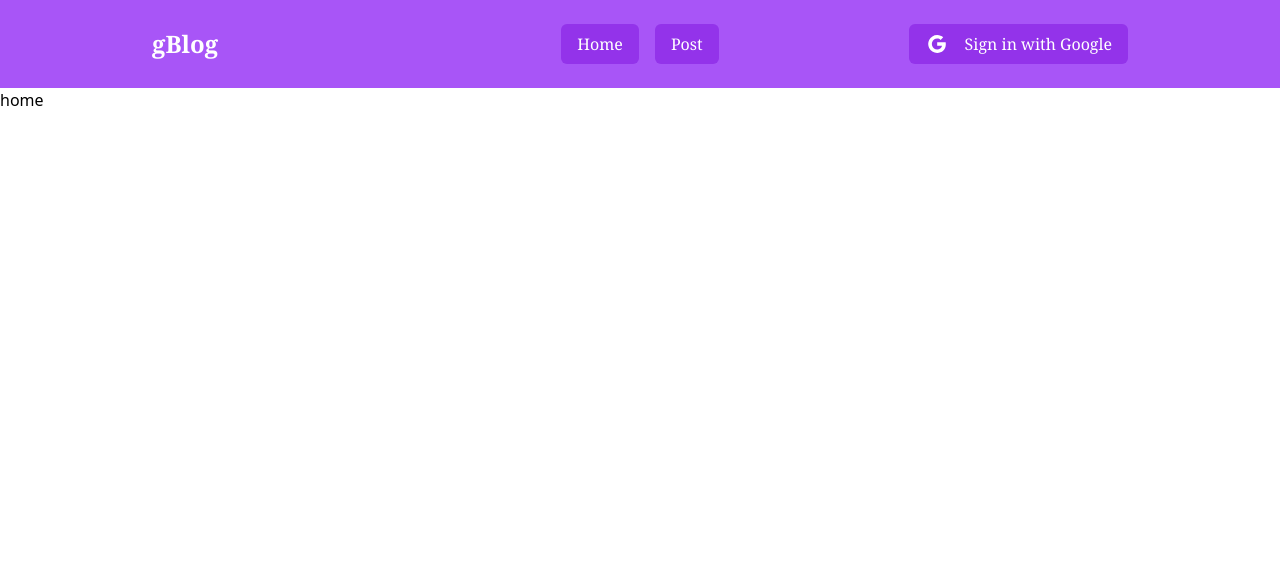
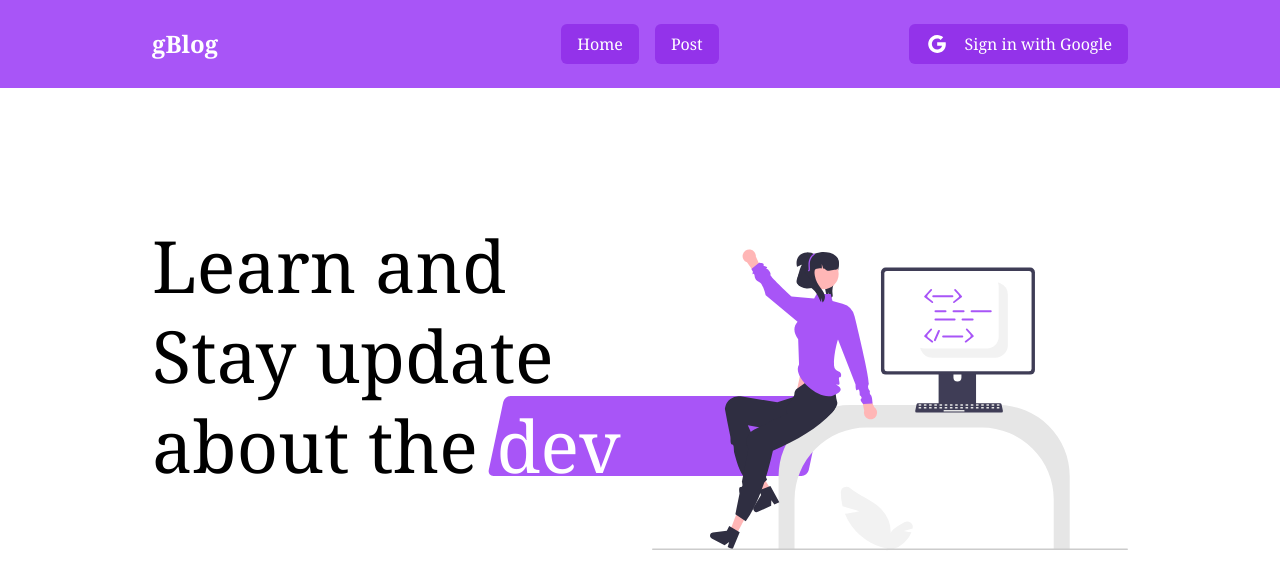
Before and after one commit to rodrigomsrocha/ghost-blog, a Next.js app: page / in a window 1280 px wide. Shown: the top 588 px of the page. Built offline with nearby package versions, Linux system fonts and the light colour scheme; no server answers.

Commit message:
home page finished

```diff
--- a/src/components/Header/index.tsx
+++ b/src/components/Header/index.tsx
@@ -3,7 +3,7 @@ import { SignInButton } from "../SignInButton";
 
 export function Header() {
   return (
-    <div className="bg-purple-500">
+    <div className="bg-purple-500 fixed top-0 left-0 right-0 z-20">
       <header className="font-serif max-w-5xl mx-auto p-6 grid grid-cols-3 w-full items-center text-white">
         <h1 className="text-2xl font-bold">gBlog</h1>
         <nav className="flex gap-4 justify-self-center">
--- a/src/components/SignInButton/index.tsx
+++ b/src/components/SignInButton/index.tsx
@@ -8,15 +8,19 @@ export function SignInButton() {
     <button
       onClick={() => signOut()}
       className="justify-self-end flex gap-4 items-center bg-purple-600 px-4 py-2 rounded-md hover:bg-purple-700"
+      title={session.user.name}
     >
       <AiOutlineGoogle size="24" />
-      {session.user.name}
+      <span className="w-20 text-ellipsis whitespace-nowrap overflow-hidden">
+        {session.user.name}
+      </span>
       <AiOutlineClose />
     </button>
   ) : (
     <button
       onClick={() => signIn()}
       className="justify-self-end flex gap-4 items-center bg-purple-600 px-4 py-2 rounded-md hover:bg-purple-700"
+      title="Sign In"
     >
       <AiOutlineGoogle size="24" />
       Sign in with Google
--- a/src/pages/index.tsx
+++ b/src/pages/index.tsx
@@ -1,3 +1,15 @@
+import Image from "next/image";
+
 export default function Home() {
-  return <h1>home</h1>;
+  return (
+    <main className="font-serif max-w-5xl mx-auto p-6 grid grid-cols-home min-h-screen">
+      <h1 className="text-7xl self-center leading-tight">
+        Learn and Stay update about the{" "}
+        <span className="text-white relative after:rounded-md after:flex after:w-80 after:h-20 after:bg-purple-500 after:absolute after:top-0 after:left-0 after:-z-10 after:-skew-x-12">
+          dev world
+        </span>
+      </h1>
+      <Image src="/hero.svg" width="100%" height="100%" />
+    </main>
+  );
 }
--- a/tailwind.config.js
+++ b/tailwind.config.js
@@ -4,7 +4,11 @@ module.exports = {
     "./src/components/**/*.{js,ts,jsx,tsx}",
   ],
   theme: {
-    extend: {},
+    extend: {
+      gridTemplateColumns: {
+        home: "minmax(400px, 500px) 1fr",
+      },
+    },
     fontFamily: {
       serif: ["Georgia", "ui-serif", "Cambria", "Times New Roman"],
     },
```
Also changed, not shown: public/hero.svg (added).
